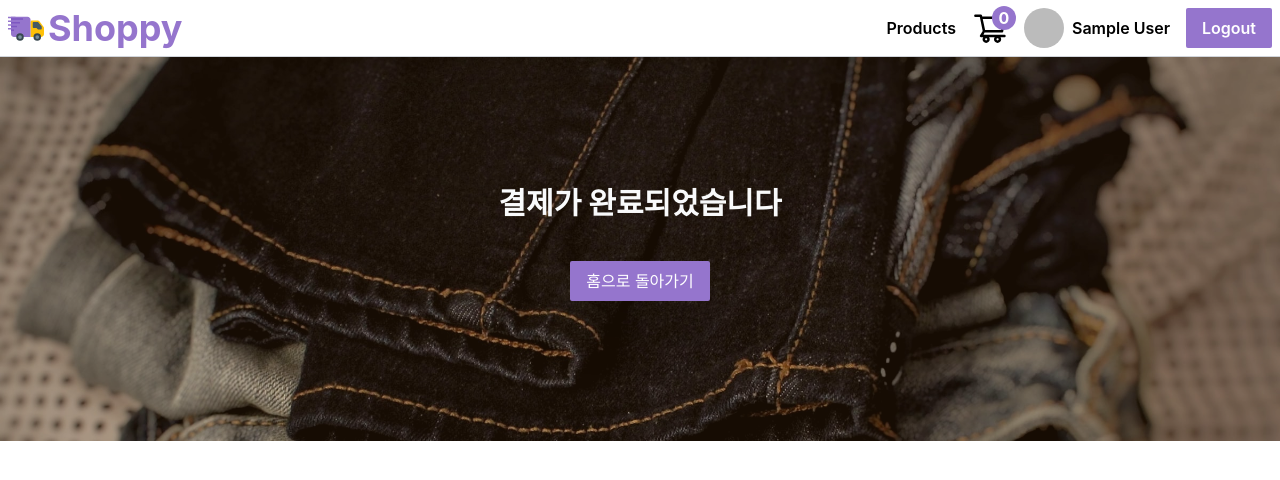
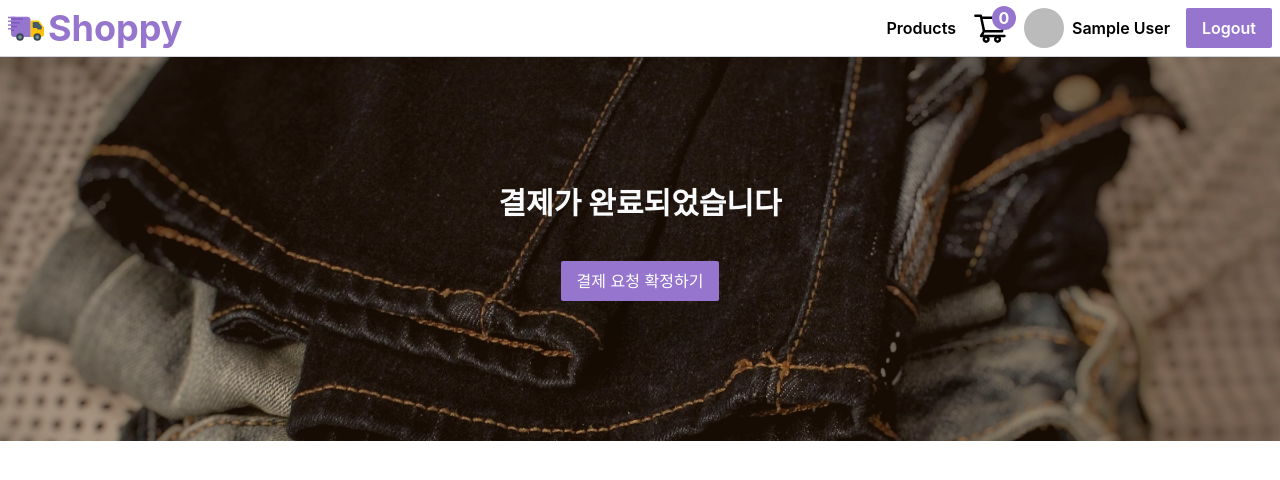
Before and after one commit to jjangyeunii/shoppy_project, a React (Create React App) app: page /pay/result in a window 1280 px wide. Shown: the top 480 px of the page. Built offline with nearby package versions, Linux system fonts and the light colour scheme; no server answers; the database is empty; sample sign-in values are in the browser's storage.

Commit message:
err: 결제 오류

```diff
--- a/src/components/RedirectHomeBanner.jsx
+++ b/src/components/RedirectHomeBanner.jsx
@@ -1,15 +1,45 @@
+import axios from "axios";
 import React from "react";
 import { useNavigate } from "react-router-dom";
 import Button from "./ui/Button";
 
+const PROXY = window.location.hostname === "localhost" ? "" : "/proxy";
+
 export default function RedirectHomeBanner() {
   const navigate = useNavigate();
+
+  const pg_token = window.location.search.split("=")[1];
+
+  const payParams = {
+    cid: "TC0ONETIME",
+    tid: localStorage.getItem("tid"),
+    partner_order_id: "partner_order_id",
+    partner_user_id: "partner_user_id",
+    pg_token: pg_token,
+  };
+
+  const handleTest = () => {
+    axios
+      .post(`${PROXY}/v1/payment/approve`, payParams, {
+        headers: {
+          Authorization: `KakaoAK ${process.env.REACT_APP_KAKAOPAY_ADMIN_KEY}`,
+          "Content-type": "application/x-www-form-urlencoded;charset=utf-8",
+        },
+      })
+      .then((res) => {
+        // console.log(res.data);
+        alert("결제가 완료되었습니다. 배송은 약 3-4일 소요됩니다.");
+        navigate("/");
+      })
+      .catch((err) => console.log(err));
+  };
+
   return (
     <section className="h-96 bg-yellow-900 relative">
       <div className="w-full h-full bg-cover bg-redirectHome opacity-80" />
       <div className="absolute w-full top-32 text-center text-gray-50 drop-shadow-2xl">
         <h2 className="text-3xl font-bold mb-10">결제가 완료되었습니다</h2>
-        <Button text="홈으로 돌아가기" onClick={() => navigate("/")} />
+        <Button text="결제 요청 확정하기" onClick={handleTest} />
       </div>
     </section>
   );
--- a/src/pages/PayResult.jsx
+++ b/src/pages/PayResult.jsx
@@ -1,34 +1,7 @@
-import axios from "axios";
-import React, { useEffect } from "react";
+import React from "react";
 import RedirectHomeBanner from "../components/RedirectHomeBanner";
 
-const PROXY = window.location.hostname === "localhost" ? "" : "/proxy";
-
 export default function PayResult() {
-  const pg_token = window.location.search.split("=")[1];
-
-  const payParams = {
-    cid: "TC0ONETIME",
-    tid: localStorage.getItem("tid"),
-    partner_order_id: "partner_order_id",
-    partner_user_id: "partner_user_id",
-    pg_token: pg_token,
-  };
-
-  useEffect(() => {
-    axios
-      .post(`${PROXY}/v1/payment/approve`, payParams, {
-        headers: {
-          Authorization: `KakaoAK ${process.env.REACT_APP_KAKAOPAY_ADMIN_KEY}`,
-          "Content-type": "application/x-www-form-urlencoded;charset=utf-8",
-        },
-      })
-      .then((res) => {
-        console.log(res.data);
-      })
-      .catch((err) => console.log(err));
-  }, []);
-
   return (
     <>
       <RedirectHomeBanner />
```
